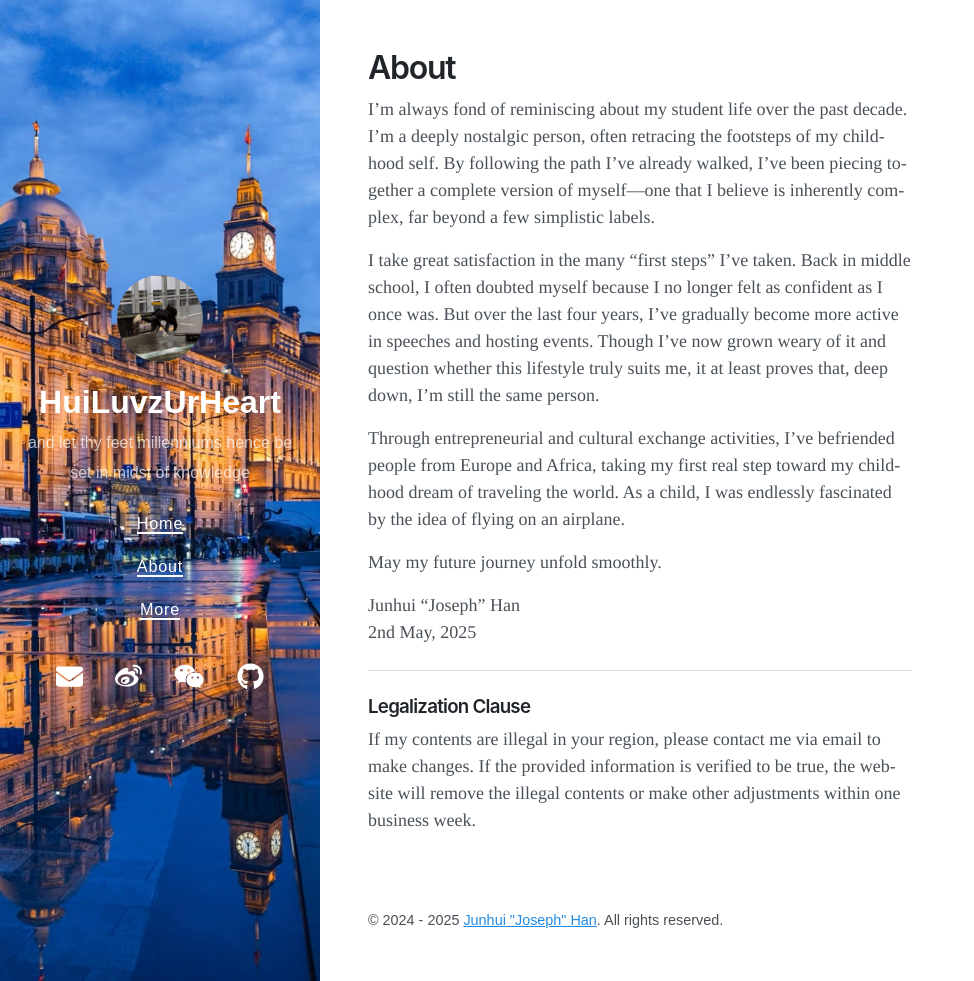
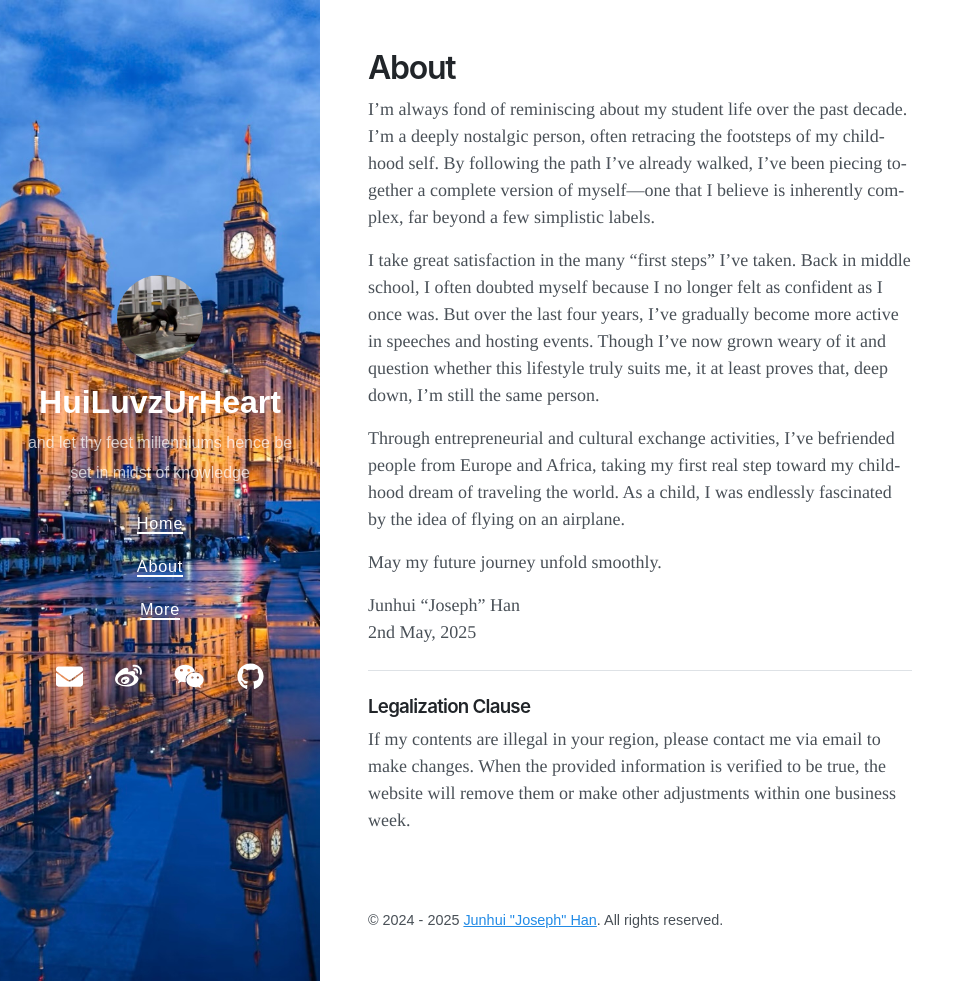
Before and after one commit to sugoijosephhan/sugoijosephhan.github.io, a Jekyll site: the page built from about.md, in a window 1280 px wide and 981 px high. Shown: the whole window, without its empty margins (0-974 px from the left). Built offline with Jekyll 4.4.1, drawn with Linux system fonts in a browser that asks for light colours; nearby versions of some CDN libraries.

Commit message:
2025/05/02/02:45 - Modified the contents.

```diff
--- a/about.md
+++ b/about.md
@@ -18,4 +18,4 @@ Junhui "Joseph" Han
 
 ### Legalization Clause
 
-If my contents are illegal in your region, please contact me via email to make changes. If the provided information is verified to be true, the website will remove the illegal contents or make other adjustments within one business week.
+If my contents are illegal in your region, please contact me via email to make changes. When the provided information is verified to be true, the website will remove them or make other adjustments within one business week.
```
